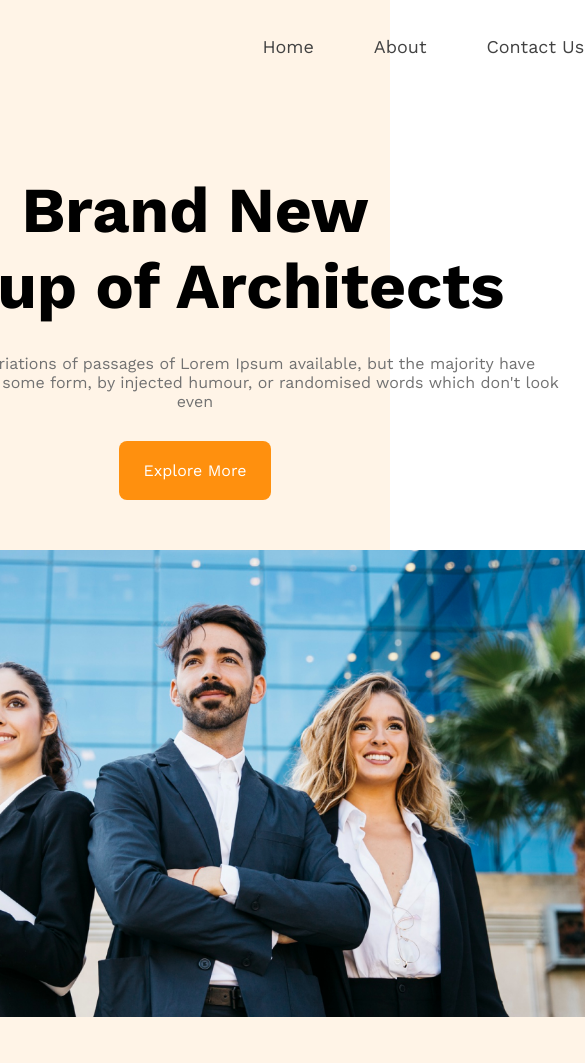
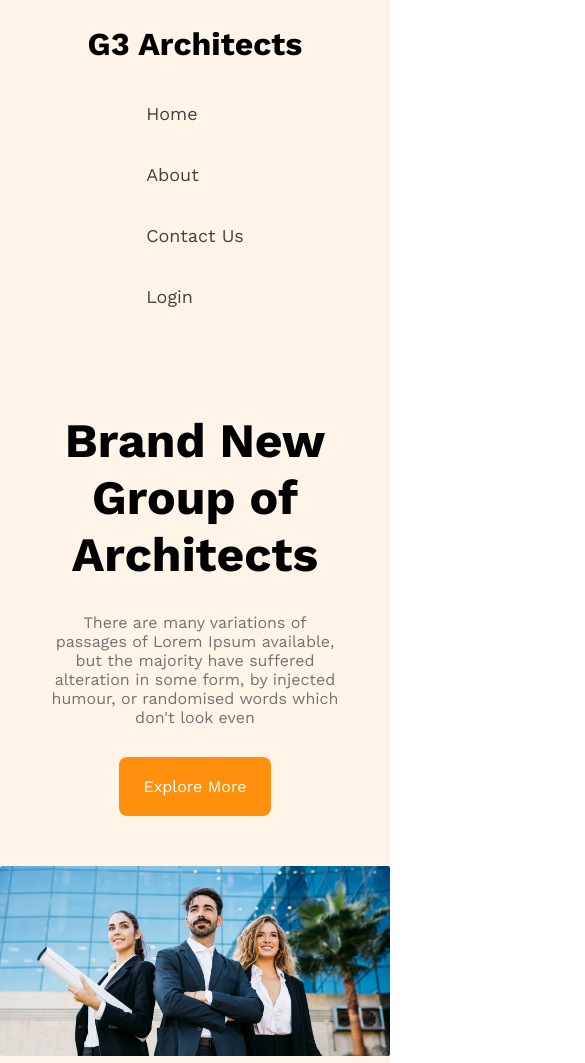
Before and after one commit to nahin88/nahin-architect-website, a plain HTML site: page index.html in a window 390 px wide. Shown: the top 1063 px of the page, 585 px wide, since content can reach past the window. Drawn offline with nearby package versions, Linux system fonts and the light colour scheme.

Commit message:
header responsive

```diff
--- a/style.css
+++ b/style.css
@@ -54,7 +54,7 @@ header {
 
 .navber-title>h2 {
     font-weight: 700;
-    font-size: 35px;
+    font-size: 2em;
 }
 
 .navber-items ul {
@@ -76,7 +76,7 @@ header {
 
 .banner-title{
     font-weight: 700;
-font-size: 64px;
+    font-size: 3em;
 }
 
 .banner-detail{
@@ -93,3 +93,23 @@ font-size: 64px;
 }
 
 /*===== header area ends  =====*/
+
+
+
+
+
+
+
+
+
+/*===== responsive for mobile device =====*/
+
+@media only screen and (max-width: 576px) {
+    .container{
+        width: 100%;
+    }
+    .navber, .navber-items ul {
+        flex-direction: column;
+        gap: 40px;
+    }
+}
```
Also changed, not shown: index.html (+3 -1 lines).
